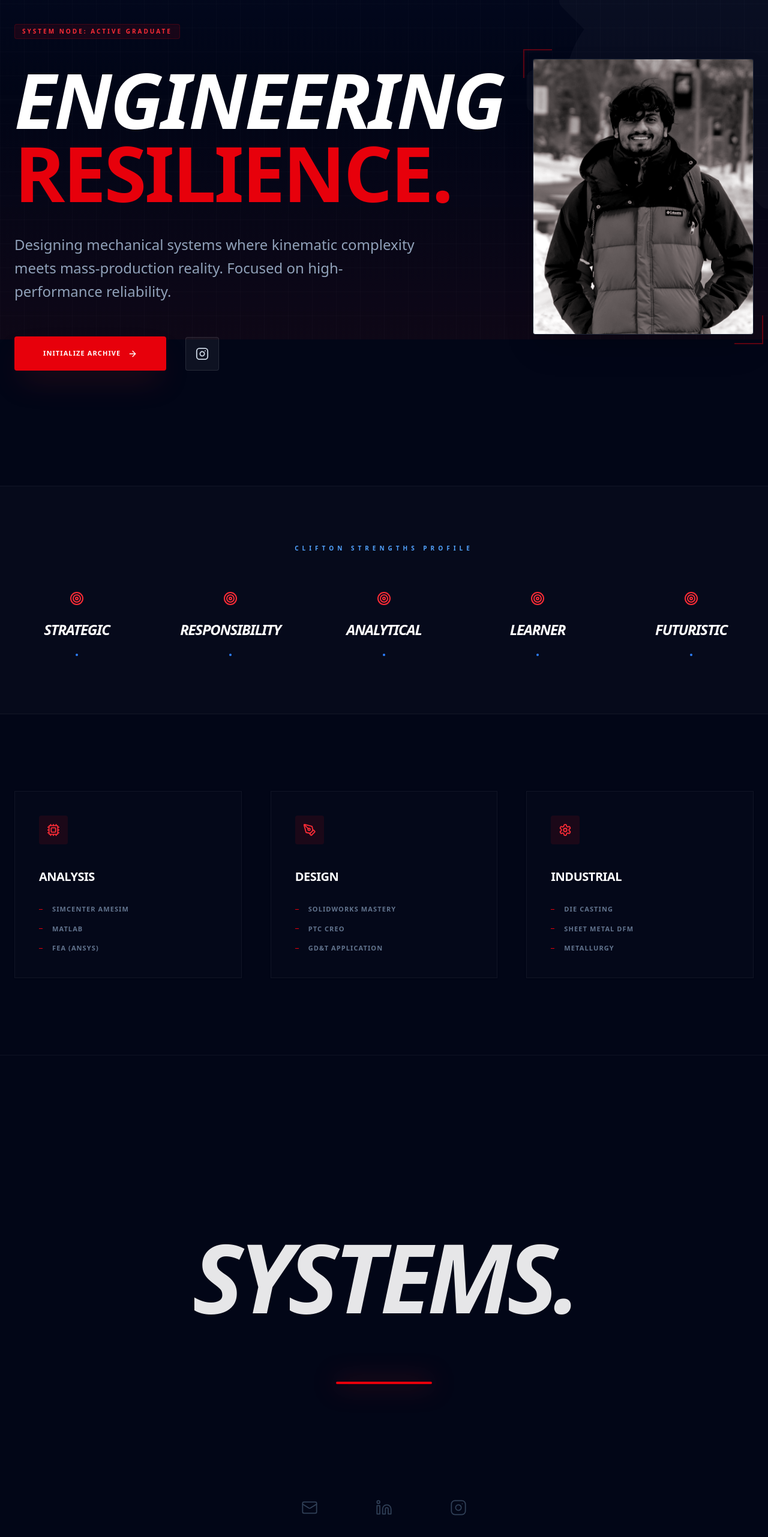
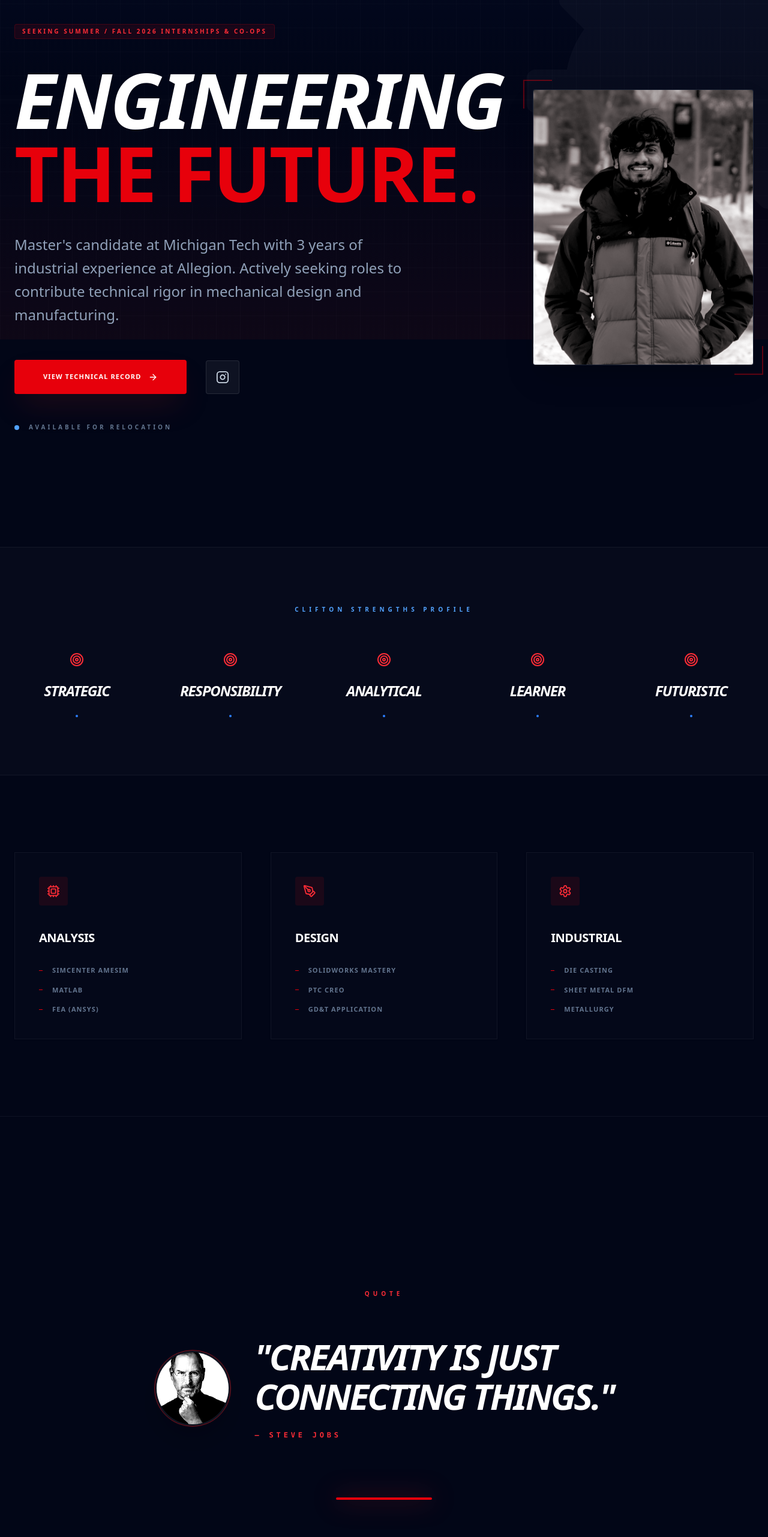
Before and after one commit to chethankanakamurthy/chethan-portfolio, a React (Vite) app: page / in a window 1280 px wide. Shown: the part 234-2797 px from the top of the page at 60% size. Built offline with nearby package versions, Linux system fonts and the light colour scheme.

Commit message:
Update: Refined engineering records and integrated profile photograph

```diff
--- a/src/App.jsx
+++ b/src/App.jsx
@@ -174,29 +174,33 @@ const App = () => {
       <main className="relative z-10 pt-20">
         {activeTab === 'home' && !selectedProject && (
           <div className="animate-in fade-in duration-700">
-            {/* HERO */}
+            {/* HERO - UPDATED FOR INTERNSHIP/CO-OP SEEKING */}
             <section className="max-w-7xl mx-auto px-6 py-24 md:py-48">
               <div className="flex flex-col-reverse lg:grid lg:grid-cols-12 gap-16 items-center">
                 <div className="lg:col-span-8 reveal">
                   <span className="inline-block px-3 py-1 rounded bg-red-600/10 text-red-500 border border-red-600/20 text-[10px] font-black uppercase tracking-[0.3em] mb-10">
-                    System Node: Active graduate
+                    Seeking Summer / Fall 2026 Internships & Co-ops
                   </span>
                   <h2 className="text-6xl md:text-9xl font-bold text-white mb-10 leading-[0.95] tracking-tight uppercase italic">
-                    Engineering <br /><span className="text-red-600 not-italic font-black">Resilience.</span>
+                    Engineering <br /><span className="text-red-600 not-italic font-black">the Future.</span>
                   </h2>
                   <p className="max-w-2xl text-2xl text-slate-400 mb-14 leading-relaxed font-medium">
-                    Designing mechanical systems where kinematic complexity meets mass-production reality. Focused on high-performance reliability.
+                    Master's candidate at Michigan Tech with 3 years of industrial experience at Allegion.
+                    Actively seeking roles to contribute technical rigor in mechanical design and manufacturing.
                   </p>
                   <div className="flex flex-wrap gap-8">
                     <button
                       onClick={() => setActiveTab('portfolio')}
                       className="px-12 py-5 bg-red-600 text-white font-black uppercase tracking-widest text-[11px] rounded-sm hover:bg-red-700 transition-all shadow-2xl shadow-red-900/30"
                     >
-                      Initialize Archive <ArrowRight size={16} className="inline ml-2" />
+                      View Technical Record <ArrowRight size={16} className="inline ml-2" />
                     </button>
                     <div className="flex gap-4 items-center">
                        <a href="https://www.instagram.com/chethan_kanakamurthy/" target="_blank" className="p-4 bg-white/5 border border-white/10 rounded-sm hover:bg-red-600 hover:text-white transition-all"><Instagram size={22} /></a>
                     </div>
+                  </div>
+                  <div className="mt-12 flex items-center gap-4 text-slate-500 uppercase tracking-[0.4em] text-[10px] font-bold">
+                    <div className="w-2 h-2 bg-blue-400 rounded-full"></div> Available for Relocation
                   </div>
                 </div>
 
@@ -266,7 +270,7 @@ const App = () => {
         {/* PROJECTS SECTION */}
         {activeTab === 'portfolio' && !selectedProject && (
           <section className="max-w-7xl mx-auto px-6 py-24">
-            <h2 className="text-5xl font-black text-white mb-20 uppercase tracking-tighter italic border-b-4 border-red-600 w-fit pb-2 reveal">Projects</h2>
+            <h2 className="text-5xl font-black text-white mb-20 uppercase tracking-tighter italic border-b-4 border-red-600 w-fit pb-2 reveal">Records</h2>
             <div className="grid md:grid-cols-2 lg:grid-cols-3 gap-12">
               {projects.map((project, i) => (
                 <div
@@ -373,7 +377,7 @@ const App = () => {
                      "Leveraged ERP systems for Zion (Wave 1/2) and Project Martha, achieving 95% on-time delivery and $300K savings in Phase 1.",
                      "Improved product reliability through kinematic studies, advanced GD&T application, and tolerance stack-up analysis.",
                      "Enhanced security and innovation by researching competitor products and patents, contributing to new technical disclosures.",
-                     "Streamlined procurement by handling RFQs, supplier quotations, and rigorous documentation for prototypes."
+                     "Streamlined procurement by handling RFQs, supplier quotations, and documentation for prototypes."
                    ]
                  },
                  {
@@ -525,9 +529,27 @@ const App = () => {
               </div>
             </div>
           ) : (
-            <div className="flex flex-col items-center gap-24">
-               <h4 className="text-7xl md:text-[10rem] font-black text-white tracking-tighter italic leading-none opacity-90 uppercase">Systems.</h4>
-               <div className="w-40 h-1 bg-red-600 rounded-full shadow-[0_0_40px_rgba(220,38,38,0.8)]"></div>
+            <div className="flex flex-col items-center gap-16">
+              <span className="text-[10px] font-bold text-red-500 uppercase tracking-[0.6em]">Quote</span>
+              <div className="flex flex-col md:flex-row items-center gap-10 max-w-5xl mx-auto px-6">
+                <div className="relative shrink-0">
+                  <img
+                    src="/Photos/steve.jpeg"
+                    className="w-32 h-32 rounded-full border-4 border-red-600/30 object-cover grayscale contrast-125 shadow-2xl"
+                    alt="Steve Jobs"
+                  />
+                  <div className="absolute inset-0 rounded-full border border-red-600 animate-pulse opacity-50"></div>
+                </div>
+                <div className="flex flex-col items-center md:items-start text-center md:text-left">
+                  <h4 className="text-4xl md:text-6xl font-black text-white tracking-tighter leading-[1.1] italic uppercase">
+                    "Creativity is just <br className="hidden md:block" /> connecting things."
+                  </h4>
+                  <p className="text-red-500 font-mono text-xs mt-6 uppercase tracking-[0.4em] font-bold">
+                    — Steve Jobs
+                  </p>
+                </div>
+              </div>
+              <div className="w-40 h-1 bg-red-600 rounded-full shadow-[0_0_40px_rgba(220,38,38,0.8)] mt-8"></div>
             </div>
           )}
 
```
Also changed, not shown: public/Photos/steve.jpeg (added).
